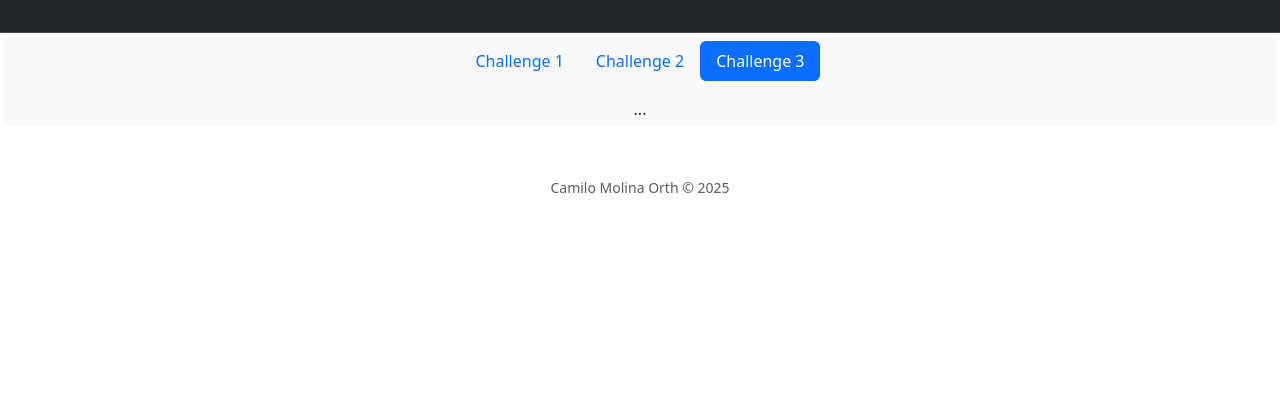
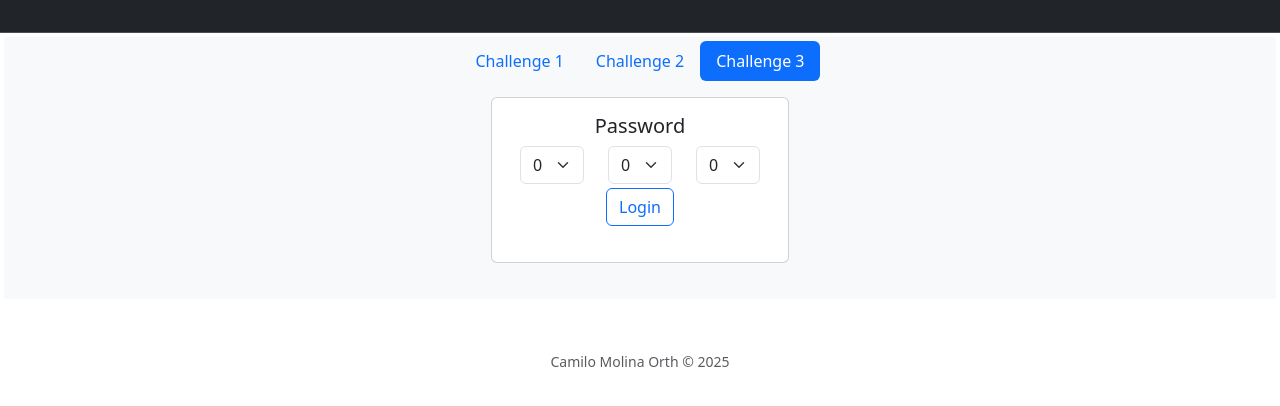
Before and after one commit to camilomolina/desafio-latam_module-3_02-conditions, a plain HTML site: page index.html in a window 1280 px wide. Both pictures are taken after a click on the tab "Challenge 3". Drawn offline with Linux system fonts and the light colour scheme.

Commit message:
wip: challenge 3

```diff
--- /dev/null
+++ b/assets/js/challenge-3.js
@@ -0,0 +1,19 @@
+let btnLogin = document.getElementById("btn-login");
+
+btnLogin.addEventListener("click", () => {
+  let select1 = document.getElementById("select-password-1");
+  let select2 = document.getElementById("select-password-2");
+  let select3 = document.getElementById("select-password-3");
+
+  if (select1.value === "9" && select2.value === "1" && select3.value === "1") {
+    document.getElementById("result").innerHTML = "Password 1 Correcta";
+  } else if (
+    select1.value === "7" &&
+    select2.value === "1" &&
+    select3.value === "4"
+  ) {
+    document.getElementById("result").innerHTML = "Password 2 Correcta";
+  } else {
+    document.getElementById("result").innerHTML = "Password Incorrecta";
+  }
+});
--- a/index.html
+++ b/index.html
@@ -175,7 +175,6 @@
               <div class="progress">
                 <div class="progress-bar" role="progressbar"></div>
               </div>
-
             </div>
           </div>
           <div
@@ -184,7 +183,74 @@
             role="tabpanel"
             aria-labelledby="pills-challenge-3-tab"
           >
-            ...
+            <div class="row justify-content-center">
+              <div class="col-sm-3">
+                <div class="card">
+                  <div class="card-body">
+                    <h5 class="card-title">Password</h5>
+
+                    <div class="container">
+                      <div class="row">
+                        <div class="col">
+                          <select id="select-password-1" class="form-select">
+                            <option value="0">0</option>
+                            <option value="1">1</option>
+                            <option value="2">2</option>
+                            <option value="3">3</option>
+                            <option value="4">4</option>
+                            <option value="5">5</option>
+                            <option value="6">6</option>
+                            <option value="7">7</option>
+                            <option value="8">8</option>
+                            <option value="9">9</option>
+                          </select>
+                        </div>
+                        <div class="col">
+                          <select id="select-password-2" class="form-select">
+                            <option value="0">0</option>
+                            <option value="1">1</option>
+                            <option value="2">2</option>
+                            <option value="3">3</option>
+                            <option value="4">4</option>
+                            <option value="5">5</option>
+                            <option value="6">6</option>
+                            <option value="7">7</option>
+                            <option value="8">8</option>
+                            <option value="9">9</option>
+                          </select>
+                        </div>
+                        <div class="col">
+                          <select id="select-password-3" class="form-select">
+                            <option value="0">0</option>
+                            <option value="1">1</option>
+                            <option value="2">2</option>
+                            <option value="3">3</option>
+                            <option value="4">4</option>
+                            <option value="5">5</option>
+                            <option value="6">6</option>
+                            <option value="7">7</option>
+                            <option value="8">8</option>
+                            <option value="9">9</option>
+                          </select>
+                        </div>
+                      </div>
+                    </div>
+                    <p class="text-center p-lg-1">
+                      <button
+                        id="btn-login"
+                        type="button"
+                        class="btn btn-outline-primary"
+                      >
+                        Login
+                      </button>
+                    </p>
+                  </div>
+                </div>
+              </div>
+            </div>
+            <div class="col-md-6 p-lg-1 mx-auto my-1">
+              <h5 id="result" class="fw-normal text-muted mb-3"></h5>
+            </div>
           </div>
         </div>
       </div>
@@ -201,5 +267,6 @@
     <script src="assets/js/bootstrap.min.js"></script>
     <script src="assets/js/challenge-1.js"></script>
     <script src="assets/js/challenge-2.js"></script>
+    <script src="assets/js/challenge-3.js"></script>
   </body>
 </html>
```
